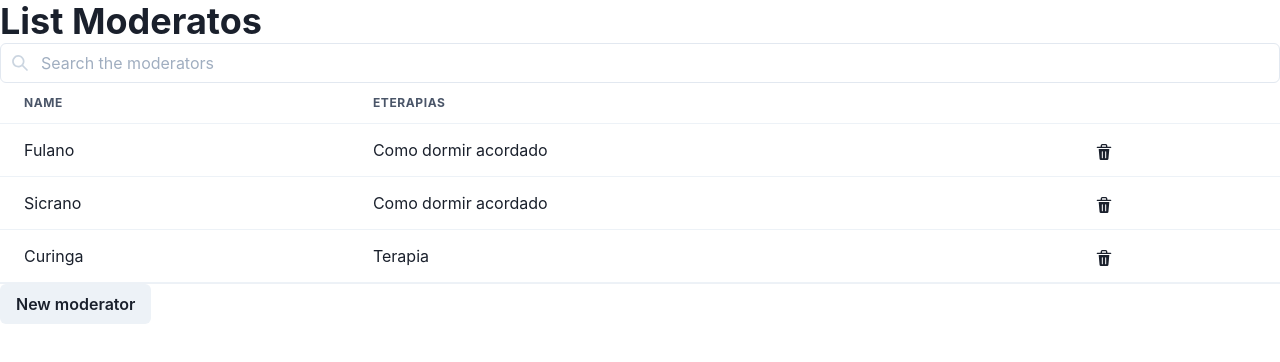
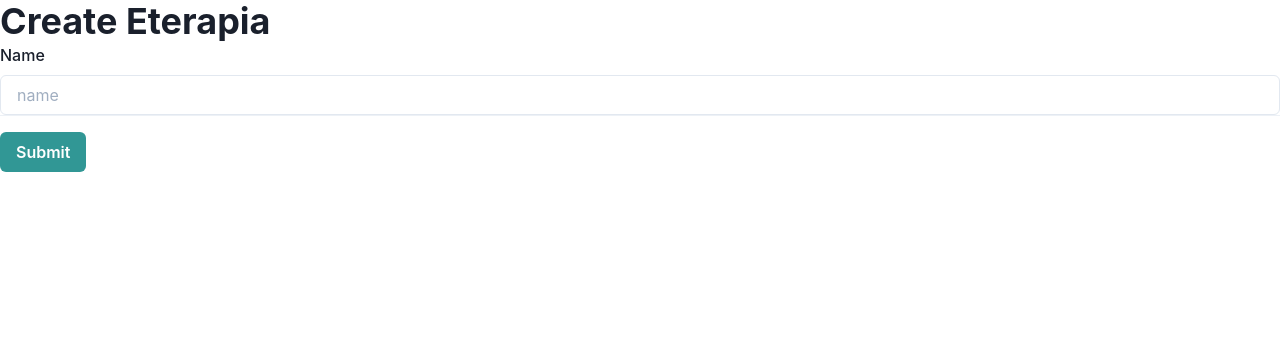
Before and after one commit to isaac-allef/e-terapias, a Next.js app in the folder front-end/: page /administrator/eterapiaForm in a window 1280 px wide. Shown: the top 362 px of the page. Built offline with nearby package versions, Linux system fonts and the light colour scheme.

Commit message:
creation of eterapia form page

```diff
--- /dev/null
+++ b/front-end/pages/administrator/eterapiaForm.tsx
@@ -0,0 +1,61 @@
+import { Field, Form, Formik } from "formik";
+import MyTitle from "../../components/MyTitle";
+import * as Yup from 'yup';
+import { FormControl, FormErrorMessage, FormLabel } from "@chakra-ui/form-control";
+import { Input } from "@chakra-ui/input";
+import { Button } from "@chakra-ui/button";
+import { Divider } from "@chakra-ui/layout";
+
+export default function EterapiaForm() {
+    const SignupSchema = Yup.object().shape({
+        name: Yup.string().required('Required'),
+    });
+
+    const initialValues = {
+        name: '',
+    }
+
+    const functionSubmitForm = (values, actions) => {
+        setTimeout(() => {
+            alert(JSON.stringify(values, null, 2))
+            actions.setSubmitting(false)
+          }, 1000)
+        console.log(values);
+    }
+
+    return (
+      <>
+        <MyTitle>{'Create Eterapia'}</MyTitle>
+        <Formik
+        initialValues={initialValues}
+        validationSchema={SignupSchema}
+        onSubmit={functionSubmitForm}
+        >
+        {(props) => (
+            <Form>
+            <Field name="name">
+                {({ field, form }) => (
+                    <FormControl isInvalid={form.errors.name && form.touched.name}>
+                        <FormLabel htmlFor="name">Name</FormLabel>
+                            <Input {...field} id="name" placeholder="name" />
+                        <FormErrorMessage>{form.errors.name}</FormErrorMessage>
+                    </FormControl>
+                )}
+            </Field>
+
+            <Divider />
+
+            <Button
+                mt={4}
+                colorScheme="teal"
+                isLoading={props.isSubmitting}
+                type="submit"
+                >
+                Submit
+            </Button>
+        </Form>
+        )}
+        </Formik>
+      </>
+  )
+}
```
